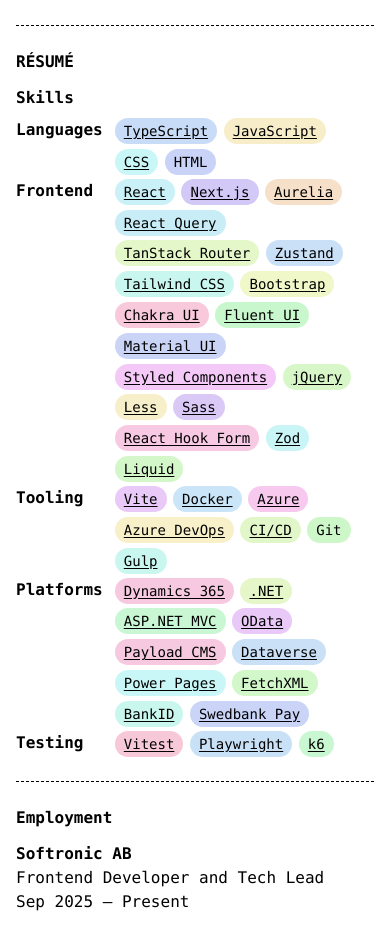
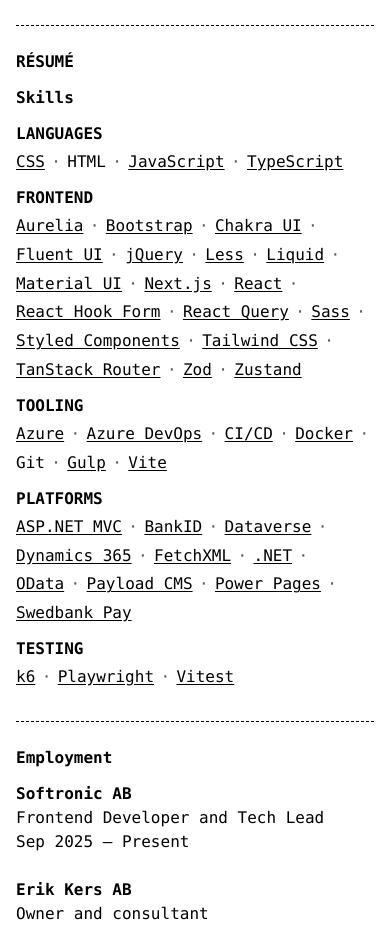
Before and after one commit to erik-kers/portfolio, a React (Vite) app: page / in a window 390 px wide. Shown: the part 906-1835 px from the top of the page. Built offline with nearby package versions, Linux system fonts and the light colour scheme.

Commit message:
Use alphabetized NFO-style skill labels

```diff
--- a/src/components/ProjectCard/ProjectCard.tsx
+++ b/src/components/ProjectCard/ProjectCard.tsx
@@ -1,4 +1,5 @@
-import SkillPill from '@/components/SkillPill'
+import ProjectSkill from '@/components/ProjectSkill'
+import { compareSkills } from '@/data/skills'
 
 type ProjectCardProps = {
   title: string
@@ -14,7 +15,7 @@ export default function ProjectCard({ title, period, description, skills }: Proj
       {period && <p className="mb-1">{period}</p>}
       <p>{description}</p>
       <ul className="nfo-skill-list mt-3" aria-label="Skills used">
-        {skills.map(id => <li key={id}><SkillPill id={id} /></li>)}
+        {[...skills].sort(compareSkills).map(id => <li key={id}><ProjectSkill id={id} /></li>)}
       </ul>
     </article>
   )
--- /dev/null
+++ b/src/components/ProjectSkill.tsx
@@ -0,0 +1,29 @@
+import type { CSSProperties } from 'react'
+import { skillsById } from '@/data/skills'
+
+const familiarHues = new Map([
+  ['typescript', 216],
+  ['javascript', 48],
+  ['react', 188],
+  ['nextjs', 252],
+  ['docker', 204],
+  ['tailwind-css', 169],
+  ['vite', 280],
+])
+
+function hueForSkill(id: string) {
+  let hash = 0
+  for (const char of id) hash = Math.imul(hash, 31) + char.charCodeAt(0) | 0
+  return familiarHues.get(id) ?? (hash >>> 0) % 360
+}
+
+export default function ProjectSkill({ id }: { id: string }) {
+  const label = skillsById.get(id)?.label ?? id
+  const style = { '--skill-hue': hueForSkill(id) } as CSSProperties
+
+  return (
+    <span className="nfo-tech-tag" style={style}>
+      <span aria-hidden="true">[</span>{label}<span aria-hidden="true">]</span>
+    </span>
+  )
+}
--- a/src/components/SkillPill.tsx
+++ /dev/null
@@ -1,40 +0,0 @@
-import { Link } from '@tanstack/react-router'
-import type { CSSProperties } from 'react'
-import { projectSkillIds, skillsById } from '@/data/skills'
-
-const familiarHues = new Map([
-  ['typescript', 216],
-  ['javascript', 48],
-  ['react', 188],
-  ['nextjs', 252],
-  ['docker', 204],
-  ['tailwind-css', 169],
-  ['vite', 280],
-])
-
-function hueForSkill(id: string) {
-  let hash = 0
-  for (const char of id) hash = Math.imul(hash, 31) + char.charCodeAt(0) | 0
-  return familiarHues.get(id) ?? (hash >>> 0) % 360
-}
-
-export default function SkillPill({ id, linkToProjects = false }: { id: string, linkToProjects?: boolean }) {
-  const label = skillsById.get(id)?.label ?? id
-  const style = { '--skill-hue': hueForSkill(id) } as CSSProperties
-
-  if (linkToProjects && projectSkillIds.has(id)) {
-    return (
-      <Link
-        className="nfo-skill-pill"
-        style={style}
-        to="/projects"
-        search={{ skill: id }}
-        aria-label={`View projects using ${label}`}
-      >
-        {label}
-      </Link>
-    )
-  }
-
-  return <span className="nfo-skill-pill" style={style}>{label}</span>
-}
--- a/src/components/Skills.tsx
+++ b/src/components/Skills.tsx
@@ -1,19 +1,33 @@
-import { skillGroups } from '@/data/skills'
-import SkillPill from './SkillPill'
+import { Link } from '@tanstack/react-router'
+import { compareSkills, projectSkillIds, skillGroups } from '@/data/skills'
+
+const sortedGroups = skillGroups.map(group => ({
+  ...group,
+  skills: [...group.skills].sort((first, second) => compareSkills(first.id, second.id)),
+}))
 
 export default function Skills() {
   return (
     <section className="nfo-skills" aria-labelledby="skills-heading">
       <h3 id="skills-heading">Skills</h3>
       <dl>
-        {skillGroups.map(group => (
+        {sortedGroups.map(group => (
           <div key={group.label}>
             <dt>{group.label}</dt>
             <dd>
-              <ul className="nfo-skill-list">
+              <ul className="nfo-skill-list nfo-skill-index">
                 {group.skills.map(skill => (
                   <li key={skill.id}>
-                    <SkillPill id={skill.id} linkToProjects />
+                    {projectSkillIds.has(skill.id) ? (
+                      <Link
+                        className="nfo-skill-link"
+                        to="/projects"
+                        search={{ skill: skill.id }}
+                        aria-label={`View projects using ${skill.label}`}
+                      >
+                        {skill.label}
+                      </Link>
+                    ) : skill.label}
                   </li>
                 ))}
               </ul>
--- a/src/data/skills.ts
+++ b/src/data/skills.ts
@@ -9,3 +9,12 @@ export const skillsById = new Map(
 )
 
 export const projectSkillIds = new Set(projects.flatMap(project => project.skills))
+
+const skillCollator = new Intl.Collator('en', { sensitivity: 'base', numeric: true, ignorePunctuation: true })
+
+export function compareSkills(first: string, second: string) {
+  return skillCollator.compare(
+    skillsById.get(first)?.label ?? first,
+    skillsById.get(second)?.label ?? second,
+  )
+}
--- a/src/index.css
+++ b/src/index.css
@@ -290,6 +290,18 @@ html[data-theme="dark"] { color-scheme: dark; }
   margin-block: 0.25rem;
 }
 
+@media (max-width: 36rem) {
+  .nfo-skills dl > div {
+    grid-template-columns: 1fr;
+    gap: 0.25rem;
+    margin-block: 0.75rem;
+  }
+
+  .nfo-skills dt {
+    text-transform: uppercase;
+  }
+}
+
 .nfo-skills dt {
   font-weight: 700;
 }
@@ -300,30 +312,33 @@ html[data-theme="dark"] { color-scheme: dark; }
   gap: 0.3rem 0.4rem;
 }
 
-.nfo-skill-pill {
-  display: inline-flex;
-  align-items: center;
-  justify-content: center;
-  min-block-size: 1.625rem;
-  padding: 0.2em 0.65em;
-  border-radius: 999px;
-  font-size: 0.875rem;
-  line-height: 1.15;
-  text-align: center;
-  color: var(--page-text);
-  background: light-dark(
-    hsl(var(--skill-hue) 75% 88%),
-    hsl(var(--skill-hue) 45% 23%)
-  );
+.nfo-skill-index li:not(:last-child)::after {
+  content: "·" / "";
+  margin-inline-start: 0.4em;
+  opacity: 0.65;
 }
 
-a.nfo-skill-pill {
+.nfo-skill-link {
   text-decoration: underline;
   text-underline-offset: 0.15em;
 }
 
-a.nfo-skill-pill:hover {
+.nfo-skill-link:hover {
   text-decoration-thickness: 2px;
+}
+
+.nfo-tech-tag {
+  font-style: italic;
+  font-size: 0.875rem;
+  white-space: nowrap;
+}
+
+.nfo-tech-tag > span {
+  font-style: normal;
+  color: light-dark(
+    hsl(var(--skill-hue) 68% 35%),
+    hsl(var(--skill-hue) 78% 72%)
+  );
 }
 
 .nfo-link {
```
